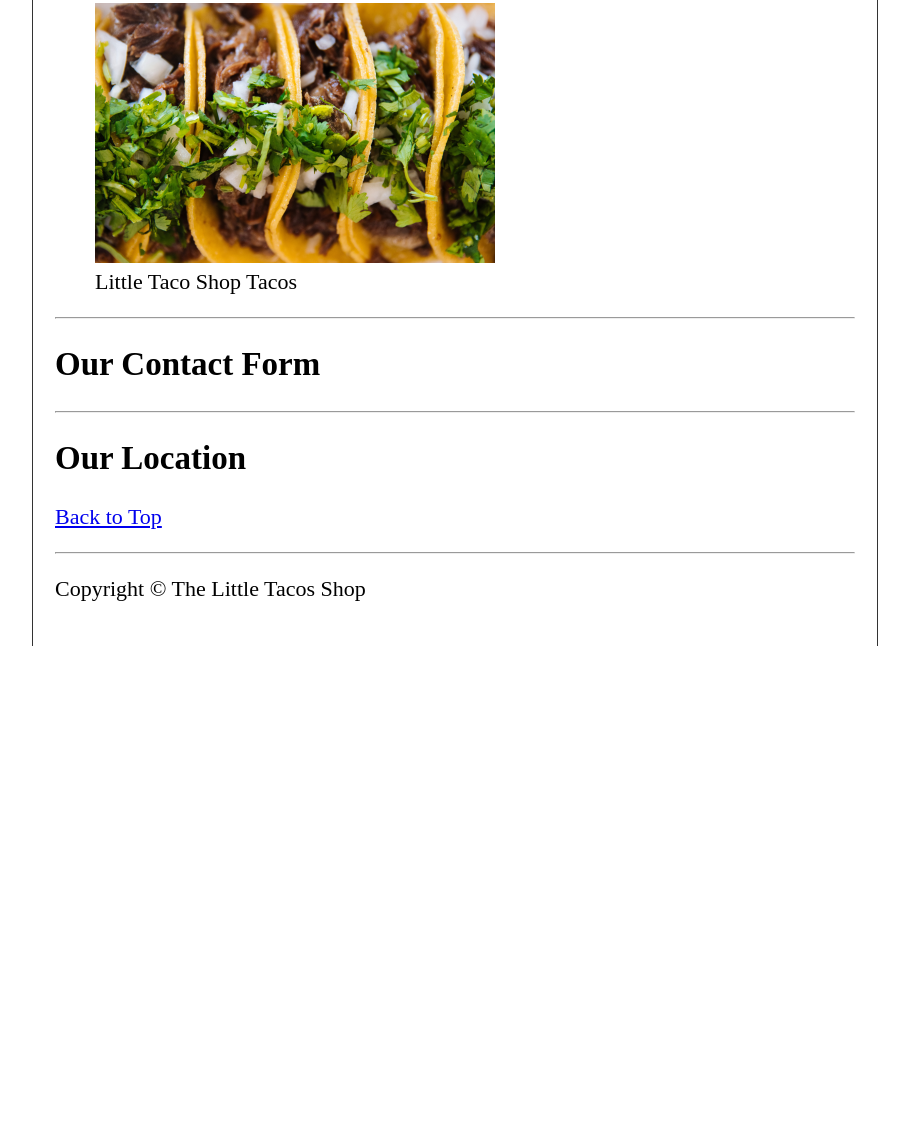
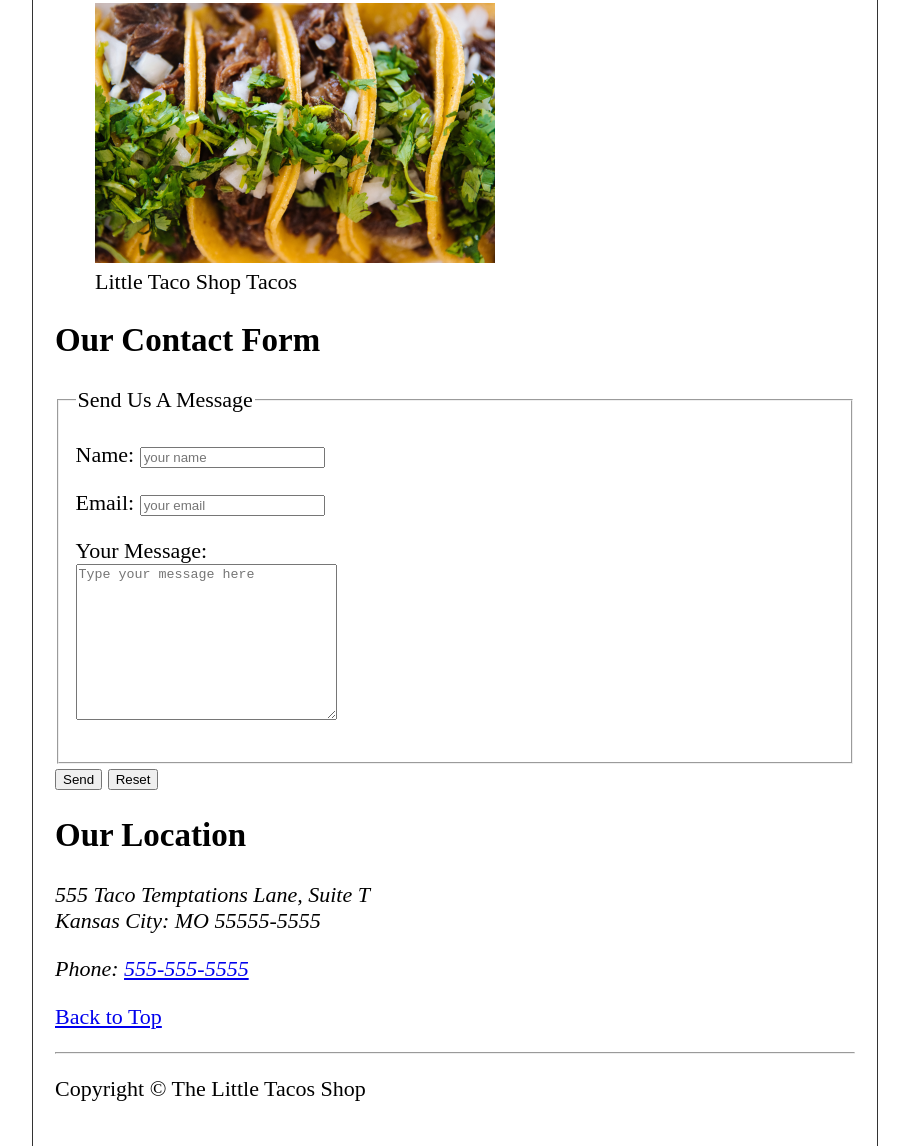
Before and after one commit to WilliamNmeneses/tacoshop, a plain HTML site: page contactUs.html in a window 1280 px wide. Shown: the part 237-1383 px from the top of the page, without its empty margins (185-1094 px from the left). Before the commit the page ends 883 px from the top, so only its background shows below. Drawn offline with Linux system fonts and the light colour scheme.

Commit message:
c2 - adições
Foi finalizado a pagina de contatos

```diff
--- a/contactUs.html
+++ b/contactUs.html
@@ -32,23 +32,51 @@
             </header>
             <!--End Heading-->
 
-            <hr />
+            <!--Start form-->
+            <section>
+                <h2>Our Contact Form</h2>
 
-            <!--Start About tacos-->
-            <section>
-                <h2 >Our Contact Form</h2>
+                <form action="https://httpbin.org/get" method="get">
+                    <fieldset name="message">
+                        <legend>Send Us A Message</legend>
+
+                        <p>
+                            <label for="name">Name:</label>
+                            <input type="text" id="name" name="name" placeholder="your name" autocomplete="on" required>
+                        </p>
+
+                        <p>
+                            <label for="email">Email:</label>
+                            <input type="email" id="email" name="email" placeholder="your email" autocomplete="on" required>
+                        </p>
+
+                        <p>
+                            <label for="message">Your Message:</label>
+                            <br/>
+                            <textarea id="message" name="message" placeholder="Type your message here" rows="10" cols="30"></textarea>
+                        </p>
+
+                    </fieldset>
+
+                    <button type="submit">Send</button>
+                    <button type="reset">Reset</button>
+
+                </form>
 
             </section>
-            <!--End About tacos-->
+            <!--End form-->
 
-            <hr />
-
-            <!--start menu-->
+            <!--start address-->
             <section>
                 <h2>Our Location</h2>
 
+                <address>
+                    <p>555 Taco Temptations Lane, Suite T <br>Kansas City: MO 55555-5555</p>
+                    <p>Phone: <a href="tel:555-555-5555">555-555-5555</a></p>
+                </address>
+
             </section>
-            <!--End Menu-->
+            <!--End address-->
 
             <p>
                 <a href="#top">Back to Top</a>
```
Also changed, not shown: index.html (+0 -1 lines), storeHours.html (+2 -5 lines).
